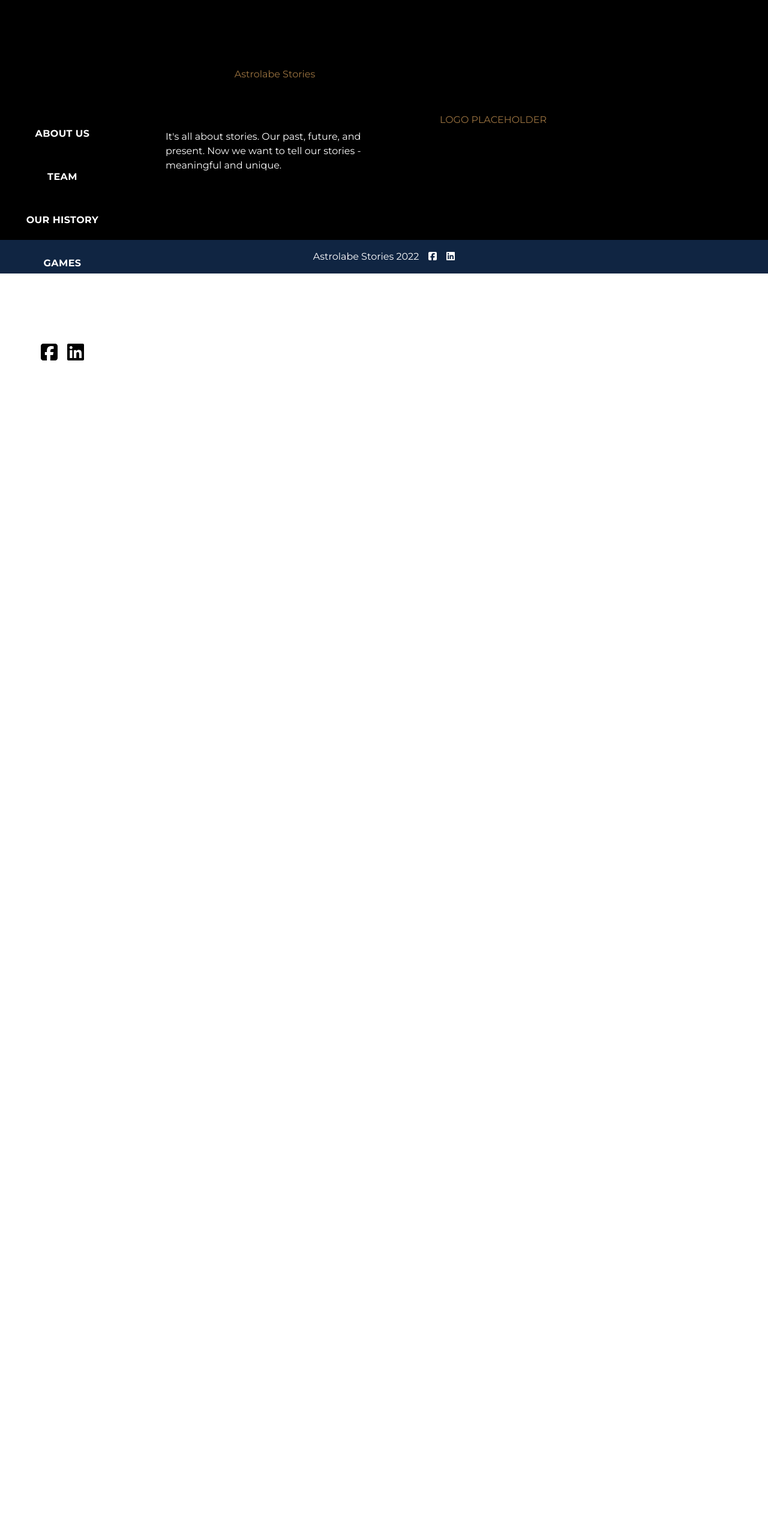
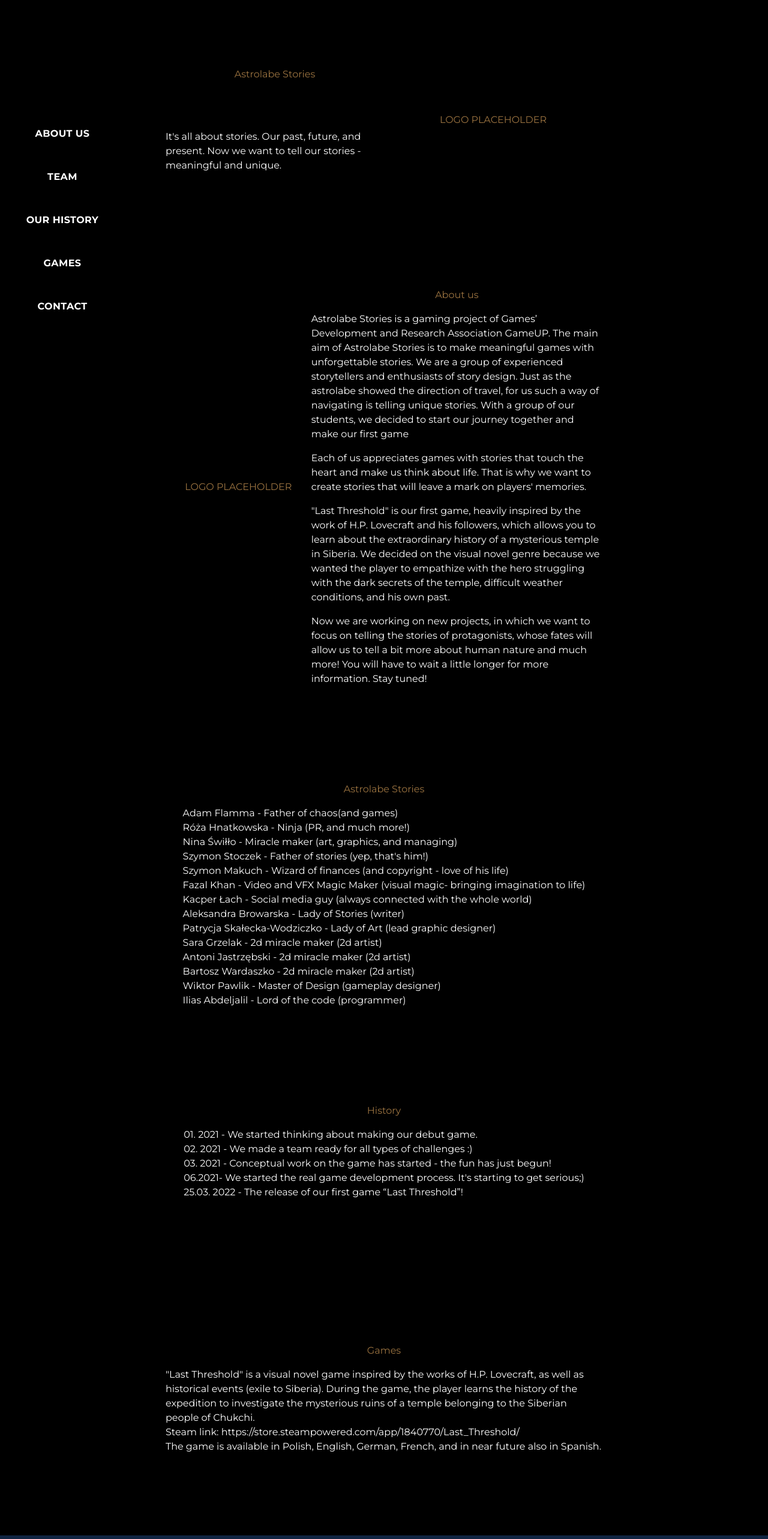
Before and after one commit to stowarzyszenie-gameup/astrolabe-stories-website, a Next.js app: page / in a window 1280 px wide. Shown: the top 2566 px of the page at 60% size. Before the commit the page ends 800 px from the top, so only its background shows below. Built offline with nearby package versions, Linux system fonts and the light colour scheme.

Commit message:
Pure content (without any styling)

```diff
--- /dev/null
+++ b/components/About/index.tsx
@@ -0,0 +1,48 @@
+import React from "react";
+
+const About = () => {
+  return (
+    <div
+      id="about"
+      className="min-h-60 sm:min-h-96 xl:min-h-[50vh] w-full px-5 py-20 max-w-screen-md xxl:max-w-screen-xl xxxl:max-w-screen-xxl mx-auto grid grid-cols-3"
+    >
+      <div className="flex justify-center items-center">
+        <h1 className="text-primary">LOGO PLACEHOLDER</h1>
+      </div>
+      <div className="flex flex-col gap-4 items-center justify-around col-start-2 col-end-4">
+        <h1 className="text-primary">About us</h1>
+        <p className=" text-white">
+          Astrolabe Stories is a gaming project of Games’ Development and
+          Research Association GameUP. The main aim of Astrolabe Stories is to
+          make meaningful games with unforgettable stories. We are a group of
+          experienced storytellers and enthusiasts of story design. Just as the
+          astrolabe showed the direction of travel, for us such a way of
+          navigating is telling unique stories. With a group of our students, we
+          decided to start our journey together and make our first game
+        </p>
+        <p className=" text-white">
+          Each of us appreciates games with stories that touch the heart and
+          make us think about life. That is why we want to create stories that
+          will leave a mark on players&apos; memories.
+        </p>
+        <p className=" text-white">
+          &quot;Last Threshold&quot; is our first game, heavily inspired by the
+          work of H.P. Lovecraft and his followers, which allows you to learn
+          about the extraordinary history of a mysterious temple in Siberia. We
+          decided on the visual novel genre because we wanted the player to
+          empathize with the hero struggling with the dark secrets of the
+          temple, difficult weather conditions, and his own past.
+        </p>
+
+        <p className=" text-white">
+          Now we are working on new projects, in which we want to focus on
+          telling the stories of protagonists, whose fates will allow us to tell
+          a bit more about human nature and much more! You will have to wait a
+          little longer for more information. Stay tuned!
+        </p>
+      </div>
+    </div>
+  );
+};
+
+export default About;
--- /dev/null
+++ b/components/Games/index.tsx
@@ -0,0 +1,28 @@
+import React from "react";
+
+const Games = () => {
+  return (
+    <div
+      id="games"
+      className="min-h-60 sm:min-h-96 xl:min-h-[50vh] w-full px-5 py-20 max-w-screen-md xxl:max-w-screen-xl xxxl:max-w-screen-xxl mx-auto"
+    >
+      <div className="flex flex-col gap-4 items-center justify-around">
+        <h1 className="text-primary">Games</h1>
+        <p className=" text-white">
+          &quot;Last Threshold&quot; is a visual novel game inspired by the
+          works of H.P. Lovecraft, as well as historical events (exile to
+          Siberia). During the game, the player learns the history of the
+          expedition to investigate the mysterious ruins of a temple belonging
+          to the Siberian people of Chukchi.
+          <br />
+          Steam link: https://store.steampowered.com/app/1840770/Last_Threshold/
+          <br />
+          The game is available in Polish, English, German, French, and in near
+          future also in Spanish.
+        </p>
+      </div>
+    </div>
+  );
+};
+
+export default Games;
--- /dev/null
+++ b/components/History/index.tsx
@@ -0,0 +1,29 @@
+import React from "react";
+
+const History = () => {
+  return (
+    <div
+      id="history"
+      className="min-h-60 sm:min-h-96 xl:min-h-[50vh] w-full px-5 py-20 max-w-screen-md xxl:max-w-screen-xl xxxl:max-w-screen-xxl mx-auto"
+    >
+      <div className="flex flex-col gap-4 items-center justify-around">
+        <h1 className="text-primary">History</h1>
+        <p className=" text-white">
+          01. 2021 - We started thinking about making our debut game.
+          <br />
+          02. 2021 - We made a team ready for all types of challenges :)
+          <br />
+          03. 2021 - Conceptual work on the game has started - the fun has just
+          begun!
+          <br />
+          06.2021- We started the real game development process. It&apos;s
+          starting to get serious;)
+          <br />
+          25.03. 2022 - The release of our first game “Last Threshold”!
+        </p>
+      </div>
+    </div>
+  );
+};
+
+export default History;
--- /dev/null
+++ b/components/Team/index.tsx
@@ -0,0 +1,37 @@
+import React from "react";
+
+const Team = () => {
+  return (
+    <div
+      id="team"
+      className="min-h-60 sm:min-h-96 xl:min-h-[50vh] w-full px-5 py-20 max-w-screen-md xxl:max-w-screen-xl xxxl:max-w-screen-xxl mx-auto"
+    >
+      <div className="flex flex-col gap-4 items-center justify-around">
+        <h1 className="text-primary">Astrolabe Stories</h1>
+        <p className=" text-white">
+          Adam Flamma - Father of chaos(and games)
+          <br />
+          Róża Hnatkowska - Ninja (PR, and much more!) <br />
+          Nina Świłło - Miracle maker (art, graphics, and managing) <br />
+          Szymon Stoczek - Father of stories (yep, that&apos;s him!) <br />
+          Szymon Makuch - Wizard of finances (and copyright - love of his life)
+          <br />
+          Fazal Khan - Video and VFX Magic Maker (visual magic- bringing
+          imagination to life) <br />
+          Kacper Łach - Social media guy (always connected with the whole world)
+          <br />
+          Aleksandra Browarska - Lady of Stories (writer) <br />
+          Patrycja Skałecka-Wodziczko - Lady of Art (lead graphic designer)
+          <br />
+          Sara Grzelak - 2d miracle maker (2d artist) <br />
+          Antoni Jastrzębski - 2d miracle maker (2d artist) <br />
+          Bartosz Wardaszko - 2d miracle maker (2d artist) <br />
+          Wiktor Pawlik - Master of Design (gameplay designer) <br />
+          Ilias Abdeljalil - Lord of the code (programmer)
+        </p>
+      </div>
+    </div>
+  );
+};
+
+export default Team;
--- a/pages/index.tsx
+++ b/pages/index.tsx
@@ -1,6 +1,10 @@
 import type { NextPage } from "next";
 import Head from "next/head";
+import About from "../components/About";
+import Games from "../components/Games";
 import Hero from "../components/Hero";
+import History from "../components/History";
+import Team from "../components/Team";
 
 const Home: NextPage = () => {
   return (
@@ -26,8 +30,11 @@ const Home: NextPage = () => {
       </Head>
 
       <Hero />
-      {/*<About />
-      <Workshops />
+      <About />
+      <Team />
+      <History />
+      <Games />
+      {/*<Workshops />
       <Astrolabe />
       <Team />
       <Contact /> */}
```
